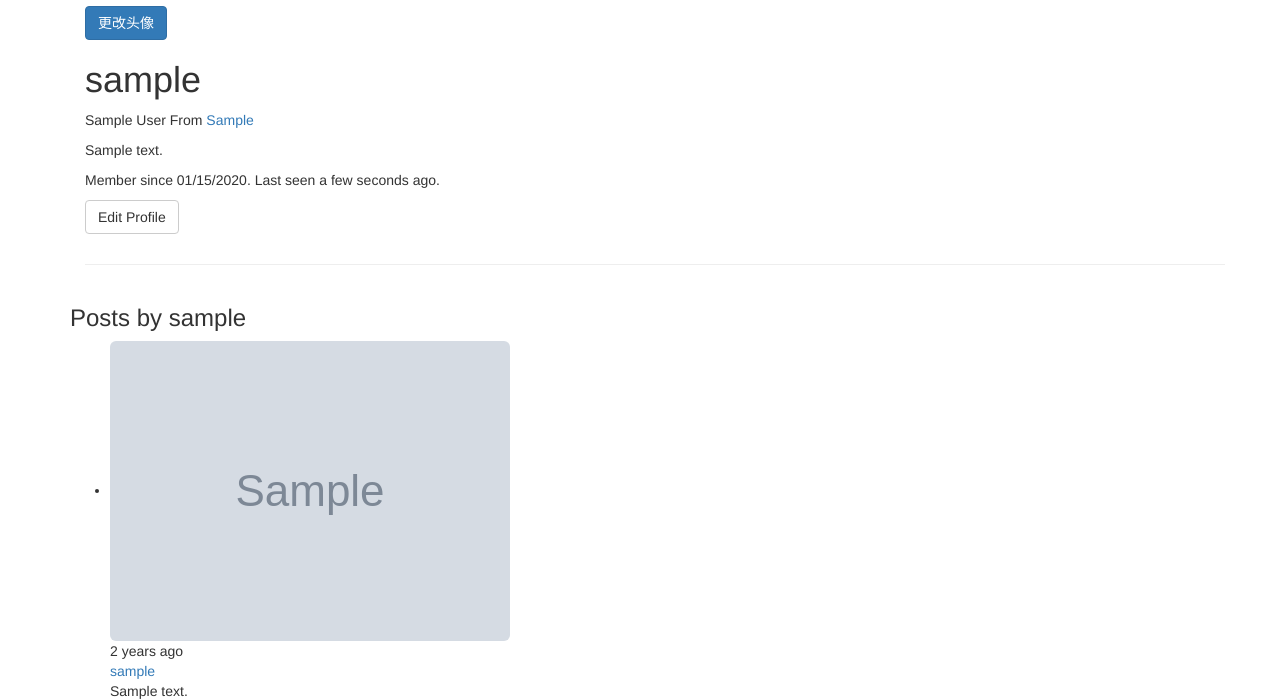
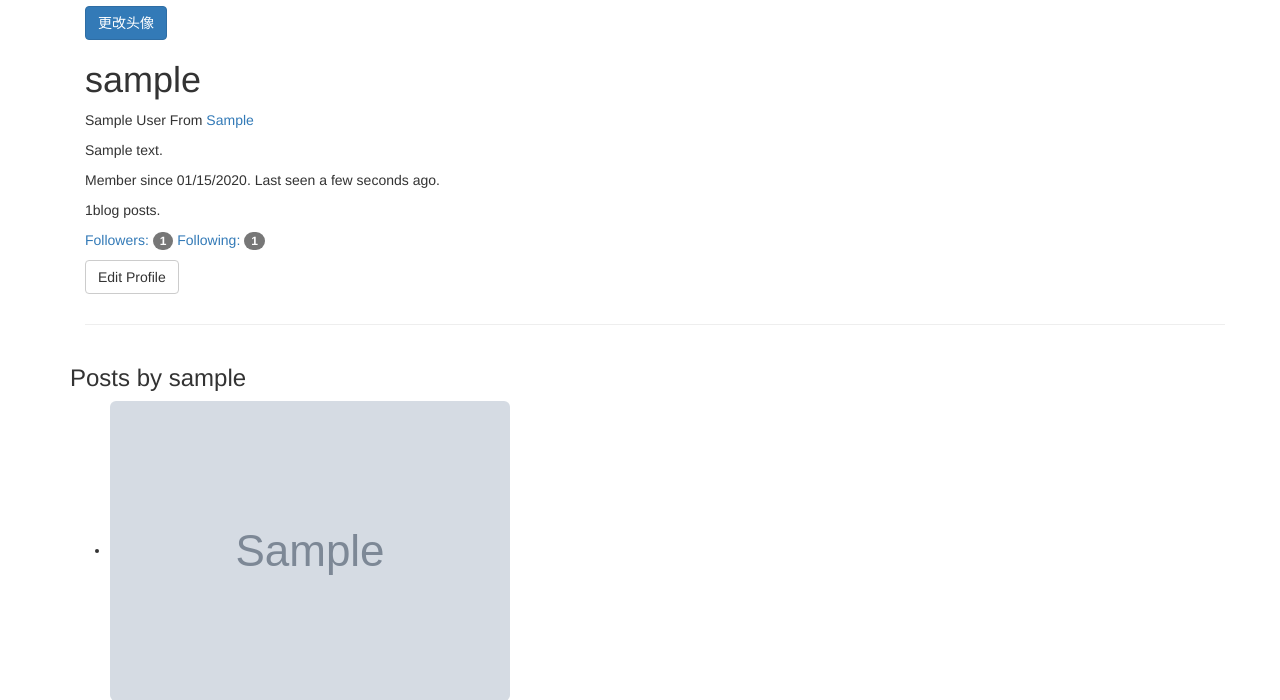
Before and after one commit to fancyabc/FBlog, a Flask app: a page that uses app/templates/user.html in a window 1280 px wide. Shown: the part 426-1126 px from the top of the page. Run offline with Flask 2, Linux system fonts and the light colour scheme; a user stored in the database is signed in; tables that the repository leaves empty hold one stand-in row (values such as "Sample post"); grey boxes marked "Sample" are stand-in pictures; some libraries are stand-ins or nearby versions.

Commit message:
在资料页面中显示关注者的页面和路由

```diff
--- a/app/main/views.py
+++ b/app/main/views.py
@@ -5,7 +5,7 @@ from . import main
 from ..models import Permission, User, Role, Post
 from .forms import EditProfileForm, EditProfileAdminForm, PostForm
 from .. import db, avatars
-from ..decorators import admin_required
+from ..decorators import admin_required,permission_required
 
 '''处理博客文章的首页路由'''
 @main.route('/', methods=['GET', 'POST'])
@@ -18,7 +18,7 @@ def index():
         return redirect(url_for('.index'))
     page = request.args.get('page', 1, type=int)
     pagination = Post.query.order_by(Post.timestamp.desc()).paginate(
-            page, per_page=current_app.config['FLASKY_POSTS_PER_PAGE'],
+            page, per_page=current_app.config['FBLOG_POSTS_PER_PAGE'],
             error_out=False)
     posts = pagination.items
     return render_template('index.html', form=form, posts=posts, pagination=pagination)
@@ -138,3 +138,71 @@ def edit(id):
         return redirect(url_for('.post', id=post.id))
     form.body.data = post.body
     return render_template('edit_post.html', form=form)
+
+
+@main.route('/follow/<username>')
+@login_required
+@permission_required(Permission.FOLLOW)
+def follow(username):
+    user = User.query.filter_by(username=username).first()
+    if user is None:
+        flash('Invalid user.')
+        return redirect(url_for('.index'))
+    if current_user.is_following(user):
+        flash('You are already following this user.')
+        return redirect(url_for('.user', username=username))
+    current_user.follow(user)
+    db.session.commit()
+    flash('You are now following %s.' % username)
+    return redirect(url_for('.user', username=username))
+
+
+@main.route('/unfollow/<username>')
+@login_required
+@permission_required(Permission.FOLLOW)
+def unfollow(username):
+    user = User.query.filter_by(username=username).first()
+    if user is None:
+        flash('Invalid user.')
+        return redirect(url_for('.index'))
+    if not current_user.is_following(user):
+        flash('You are not following this user.')
+        return redirect(url_for('.user', username=username))
+    current_user.unfollow(user)
+    db.session.commit()
+    flash('You are not following %s anymore.' % username)
+    return redirect(url_for('.user', username=username))
+
+
+@main.route('/followers/<username>')
+def followers(username):
+    user = User.query.filter_by(username=username).first()
+    if user is None:
+        flash('Invalid user.')
+        return redirect(url_for('.index'))
+    page = request.args.get('page', 1, type=int)
+    pagination = user.followers.paginate(
+        page, per_page=current_app.config['FBLOG_FOLLOWERS_PER_PAGE'],
+        error_out=False)
+    follows = [{'user': item.follower, 'timestamp': item.timestamp}
+               for item in pagination.items]
+    return render_template('followers.html', user=user, title="Followers by",
+                           endpoint='.followed_by', pagination=pagination,
+                           follows=follows)
+
+
+@main.route('/followed_by/<username>')
+def followed_by(username):
+    user = User.query.filter_by(username=username).first()
+    if user is None:
+        flash('Invalid user.')
+        return redirect(url_for('.index'))
+    page = request.args.get('page', 1, type=int)
+    pagination = user.followed.paginate(
+        page, per_page=current_app.config['FBLOG_FOLLOWERS_PER_PAGE'],
+        error_out=False)
+    follows = [{'user': item.followed, 'timestamp': item.timestamp}
+               for item in pagination.items]
+    return render_template('followers.html', user=user, title="Followed by",
+                           endpoint='.followed_by', pagination=pagination,
+                           follows=follows)
--- a/app/templates/user.html
+++ b/app/templates/user.html
@@ -34,6 +34,25 @@
                 Member since {{ moment(user.member_since).format('L') }}.
                 Last seen {{ moment(user.last_seen).fromNow() }}.
             </p>
+            <p>{{ user.posts.count() }}blog posts.</p>
+            <p>
+                {% if current_user.can(Permission.FOLLOW) and user != current_user %}
+                    {% if not current_user.is_following(user) %}
+                    <a href="{{ url_for('.follow', username=user.username) }}" class="btn btn-primary">Follow</a>
+                    {% else %}
+                    <a href="{{ url_for('.unfollow', username=user.username) }}" class="btn btn-default">Unfollow</a>
+                    {% endif %}
+                {% endif %}
+                <a href="{{ url_for('.followers', username=user.username) }}">
+                    Followers: <span class="badge">{{ user.followers.count() }}</span>
+                </a>
+                <a href="{{ url_for('.followed_by', username=user.username) }}">
+                    Following: <span class="badge">{{ user.followed.count() }}</span>
+                </a>
+                {% if current_user.is_authenticated and user != current_user and user.is_following(current_user) %}
+                    <span class="label label-default">Follows you</span>
+                {% endif %}
+            </p>
             <p>
                 {% if user == current_user %}
                 <a class="btn btn-default" href="{{ url_for('.edit_profile') }}">
```
Also changed, not shown: app/templates/followers.html (added, +27 -0 lines).
